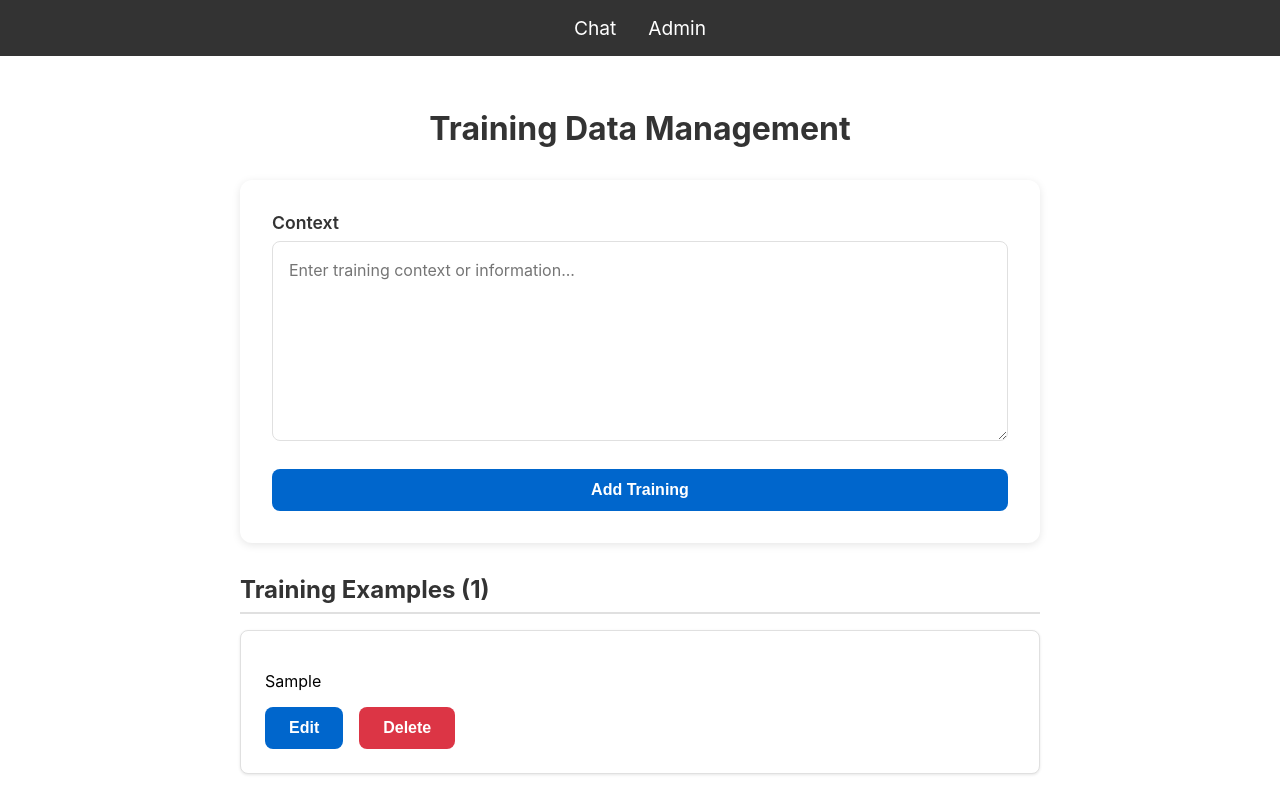
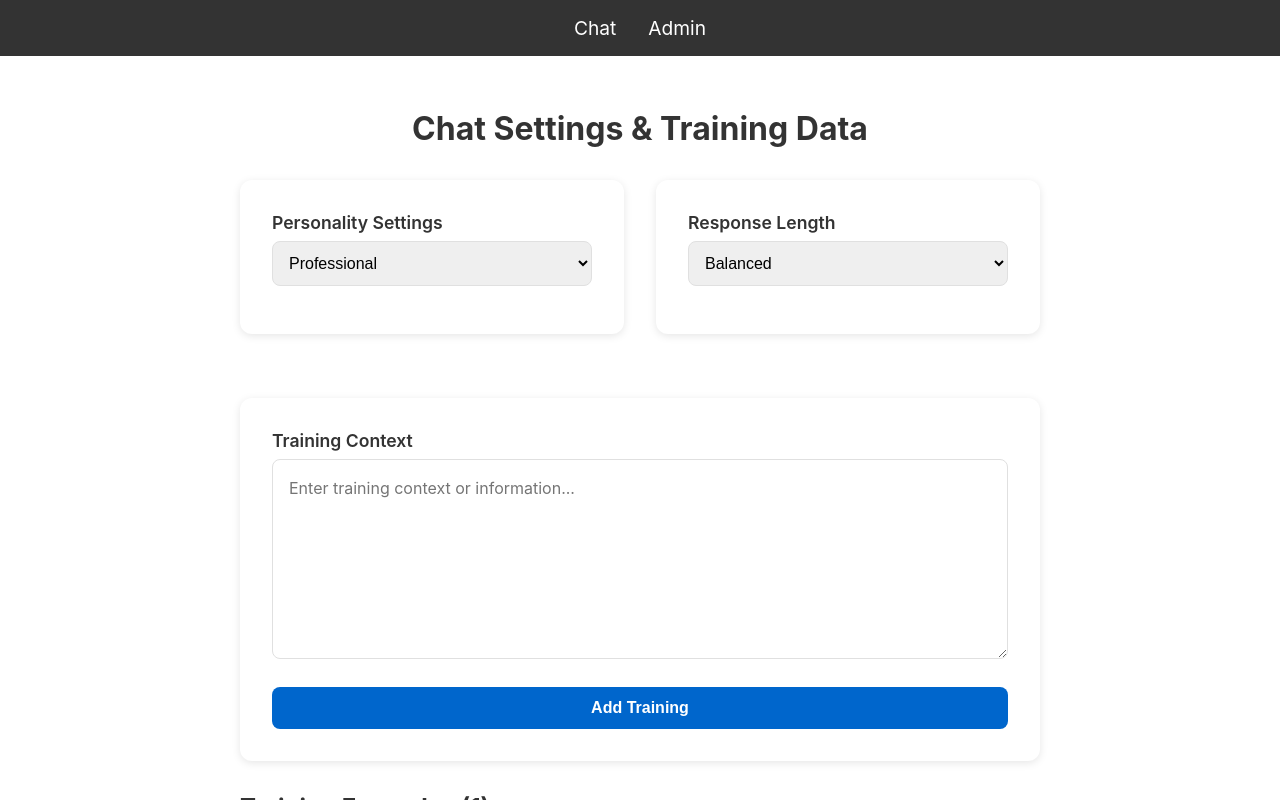
Before and after one commit to karmakazi/ai-chat-client, a React (Create React App) app: page /admin in a window 1280 px wide. Both pictures are taken after typing "Sample" into the empty fields and a click on the button "Add Training". Shown: the top 800 px of the page. Built offline with nearby package versions, Linux system fonts and the light colour scheme; no server answers.

Commit message:
Add chatbot personality and response settings with training example toggles

```diff
--- a/src/pages/Admin.tsx
+++ b/src/pages/Admin.tsx
@@ -117,24 +117,149 @@ const ButtonGroup = styled.div`
   margin-top: 1rem;
 `;
 
+const SettingsSection = styled.div`
+  background: white;
+  border-radius: 12px;
+  padding: 2rem;
+  margin-bottom: 2rem;
+  box-shadow: 0 2px 8px rgba(0, 0, 0, 0.1);
+`;
+
+const SettingsGrid = styled.div`
+  display: grid;
+  grid-template-columns: 1fr 1fr;
+  gap: 2rem;
+  margin-bottom: 2rem;
+
+  @media (max-width: 768px) {
+    grid-template-columns: 1fr;
+  }
+`;
+
+const Select = styled.select`
+  padding: 0.75rem;
+  border: 1px solid #e0e0e0;
+  border-radius: 8px;
+  font-size: 1rem;
+  width: 100%;
+  margin-bottom: 1rem;
+
+  &:focus {
+    outline: none;
+    border-color: #0066cc;
+  }
+`;
+
+const Input = styled.input`
+  padding: 0.75rem;
+  border: 1px solid #e0e0e0;
+  border-radius: 8px;
+  font-size: 1rem;
+  width: 100%;
+  margin-bottom: 1rem;
+
+  &:focus {
+    outline: none;
+    border-color: #0066cc;
+  }
+`;
+
+const Toggle = styled.label`
+  display: inline-flex;
+  align-items: center;
+  cursor: pointer;
+  gap: 0.5rem;
+`;
+
+const ToggleInput = styled.input`
+  appearance: none;
+  width: 50px;
+  height: 26px;
+  background: #e0e0e0;
+  border-radius: 13px;
+  position: relative;
+  cursor: pointer;
+  transition: background 0.3s;
+
+  &:checked {
+    background: #0066cc;
+  }
+
+  &:before {
+    content: '';
+    position: absolute;
+    width: 22px;
+    height: 22px;
+    border-radius: 11px;
+    background: white;
+    top: 2px;
+    left: 2px;
+    transition: transform 0.3s;
+  }
+
+  &:checked:before {
+    transform: translateX(24px);
+  }
+`;
+
 export interface TrainingData {
   id: string;
   context: string;
+  isEnabled: boolean;
+}
+
+interface PersonalitySettings {
+  tone: string;
+  customTone: string;
+}
+
+interface ResponseSettings {
+  lengthPreference: string;
+  minWords: number;
+  maxWords: number;
+}
+
+interface Settings {
+  personality: PersonalitySettings;
+  response: ResponseSettings;
 }
 
 const STORAGE_KEY = 'chatTrainingData';
+const SETTINGS_STORAGE_KEY = 'chatSettings';
+
+const DEFAULT_SETTINGS = {
+  personality: {
+    tone: 'professional',
+    customTone: '',
+  },
+  response: {
+    lengthPreference: 'balanced',
+    minWords: 50,
+    maxWords: 200,
+  }
+};
 
 function Admin() {
   const [trainingData, setTrainingData] = useState<TrainingData[]>(() => {
     const saved = localStorage.getItem(STORAGE_KEY);
     return saved ? JSON.parse(saved) : [];
   });
+
+  const [settings, setSettings] = useState(() => {
+    const saved = localStorage.getItem(SETTINGS_STORAGE_KEY);
+    return saved ? JSON.parse(saved) : DEFAULT_SETTINGS;
+  });
+
   const [context, setContext] = useState('');
   const [editingId, setEditingId] = useState<string | null>(null);
 
   useEffect(() => {
     localStorage.setItem(STORAGE_KEY, JSON.stringify(trainingData));
   }, [trainingData]);
+
+  useEffect(() => {
+    localStorage.setItem(SETTINGS_STORAGE_KEY, JSON.stringify(settings));
+  }, [settings]);
 
   const handleSubmit = (e: React.FormEvent) => {
     e.preventDefault();
@@ -154,7 +279,8 @@ function Admin() {
     } else {
       const newExample: TrainingData = {
         id: Date.now().toString(),
-        context
+        context,
+        isEnabled: true
       };
       setTrainingData([...trainingData, newExample]);
     }
@@ -173,13 +299,90 @@ function Admin() {
     }
   };
 
+  const handleToggle = (id: string) => {
+    setTrainingData(trainingData.map(example =>
+      example.id === id
+        ? { ...example, isEnabled: !example.isEnabled }
+        : example
+    ));
+  };
+
+  const handleSettingsChange = (section: 'personality' | 'response', field: string, value: string | number) => {
+    setSettings((prev: Settings) => ({
+      ...prev,
+      [section]: {
+        ...prev[section],
+        [field]: value
+      }
+    }));
+  };
+
   return (
     <AdminContainer>
-      <Title>Training Data Management</Title>
+      <Title>Chat Settings & Training Data</Title>
+
+      <SettingsGrid>
+        <SettingsSection>
+          <Label>Personality Settings</Label>
+          <Select
+            value={settings.personality.tone}
+            onChange={(e) => handleSettingsChange('personality', 'tone', e.target.value)}
+          >
+            <option value="professional">Professional</option>
+            <option value="casual">Casual</option>
+            <option value="friendly">Friendly</option>
+            <option value="technical">Technical</option>
+            <option value="custom">Custom</option>
+          </Select>
+
+          {settings.personality.tone === 'custom' && (
+            <TextArea
+              value={settings.personality.customTone}
+              onChange={(e) => handleSettingsChange('personality', 'customTone', e.target.value)}
+              placeholder="Describe the custom personality/tone you want the chatbot to have..."
+              style={{ marginTop: '1rem' }}
+            />
+          )}
+        </SettingsSection>
+
+        <SettingsSection>
+          <Label>Response Length</Label>
+          <Select
+            value={settings.response.lengthPreference}
+            onChange={(e) => handleSettingsChange('response', 'lengthPreference', e.target.value)}
+          >
+            <option value="brief">Brief</option>
+            <option value="balanced">Balanced</option>
+            <option value="detailed">Detailed</option>
+            <option value="custom">Custom</option>
+          </Select>
+
+          {settings.response.lengthPreference === 'custom' && (
+            <div>
+              <Label>Min Words</Label>
+              <Input
+                type="number"
+                value={settings.response.minWords}
+                onChange={(e) => handleSettingsChange('response', 'minWords', parseInt(e.target.value))}
+                min="10"
+                max="1000"
+              />
+              <Label>Max Words</Label>
+              <Input
+                type="number"
+                value={settings.response.maxWords}
+                onChange={(e) => handleSettingsChange('response', 'maxWords', parseInt(e.target.value))}
+                min="10"
+                max="1000"
+              />
+            </div>
+          )}
+        </SettingsSection>
+      </SettingsGrid>
 
       <Form onSubmit={handleSubmit}>
         <div>
-          <Label htmlFor="context">Context</Label>
+          <Label htmlFor="context">Training Context</Label>
           <TextArea
             id="context"
             value={context}
@@ -200,7 +403,15 @@ function Admin() {
       ) : (
         trainingData.map(example => (
           <TrainingExample key={example.id}>
-            <p>{example.context}</p>
+            <Toggle>
+              <ToggleInput
+                type="checkbox"
+                checked={example.isEnabled}
+                onChange={() => handleToggle(example.id)}
+              />
+              {example.isEnabled ? 'Enabled' : 'Disabled'}
+            </Toggle>
+            <p style={{ opacity: example.isEnabled ? 1 : 0.5 }}>{example.context}</p>
             <ButtonGroup>
               <Button onClick={() => handleEdit(example)}>Edit</Button>
               <DeleteButton onClick={() => handleDelete(example.id)}>Delete</DeleteButton>
--- a/src/pages/Chat.tsx
+++ b/src/pages/Chat.tsx
@@ -2,6 +2,31 @@ import React, { useState, FormEvent, useEffect, useRef } from 'react';
 import styled from '@emotion/styled';
 import { sendMessage } from '../services/gemini';
 import { TrainingData } from './Admin';
+
+interface Settings {
+  personality: {
+    tone: string;
+    customTone: string;
+  };
+  response: {
+    lengthPreference: string;
+    minWords: number;
+    maxWords: number;
+  };
+}
+
+const SETTINGS_STORAGE_KEY = 'chatSettings';
+const DEFAULT_SETTINGS = {
+  personality: {
+    tone: 'professional',
+    customTone: '',
+  },
+  response: {
+    lengthPreference: 'balanced',
+    minWords: 50,
+    maxWords: 200,
+  }
+};
 
 const AppContainer = styled.div`
   display: flex;
@@ -93,17 +118,54 @@ function Chat() {
   const [isLoading, setIsLoading] = useState(false);
   const messageListRef = useRef<HTMLDivElement>(null);
 
+  const [settings, setSettings] = useState<Settings>(() => {
+    const saved = localStorage.getItem(SETTINGS_STORAGE_KEY);
+    return saved ? JSON.parse(saved) : DEFAULT_SETTINGS;
+  });
+
   useEffect(() => {
     if (messageListRef.current) {
       messageListRef.current.scrollTop = messageListRef.current.scrollHeight;
     }
   }, [messages]);
 
+  const getPersonalityPrompt = (settings: Settings) => {
+    if (settings.personality.tone === 'custom' && settings.personality.customTone) {
+      return `Please respond in the following style: ${settings.personality.customTone}.\n\n`;
+    }
+
+    const toneGuides = {
+      professional: 'Please respond in a professional and formal manner.',
+      casual: 'Please respond in a casual and relaxed tone.',
+      friendly: 'Please respond in a friendly and approachable manner.',
+      technical: 'Please respond with technical precision and detail.',
+    };
+
+    return `${toneGuides[settings.personality.tone as keyof typeof toneGuides]}\n\n`;
+  };
+
+  const getLengthPrompt = (settings: Settings) => {
+    if (settings.response.lengthPreference === 'custom') {
+      return `Please keep your response between ${settings.response.minWords} and ${settings.response.maxWords} words.\n\n`;
+    }
+
+    const lengthGuides = {
+      brief: 'Please keep your responses concise and to the point, using no more than 50 words.',
+      balanced: 'Please provide balanced responses with moderate detail, using between 50-200 words.',
+      detailed: 'Please provide detailed and comprehensive responses, using at least 200 words.',
+    };
+
+    return `${lengthGuides[settings.response.lengthPreference as keyof typeof lengthGuides]}\n\n`;
+  };
+
   const formatTrainingDataForPrompt = (trainingData: TrainingData[]) => {
     if (!trainingData.length) return '';
 
+    const enabledTraining = trainingData.filter(example => example.isEnabled);
+    if (!enabledTraining.length) return '';
+
     return 'Here is some context to inform your responses:\n\n' +
-      trainingData.map(example => example.context).join('\n\n') +
+      enabledTraining.map(example => example.context).join('\n\n') +
       '\n\nPlease use this context to inform your response to the following:\n';
   };
 
@@ -120,8 +182,12 @@ function Chat() {
     try {
       const savedTrainingData = localStorage.getItem('chatTrainingData');
       const trainingData: TrainingData[] = savedTrainingData ? JSON.parse(savedTrainingData) : [];
+
+      const personalityPrompt = getPersonalityPrompt(settings);
+      const lengthPrompt = getLengthPrompt(settings);
       const trainingContext = formatTrainingDataForPrompt(trainingData);
-        const prompt = `${trainingContext}${currentInput}`;
+
+      const prompt = `${personalityPrompt}${lengthPrompt}${trainingContext}${currentInput}`;
 
       const botResponse = await sendMessage(prompt);
       const botMessage: ChatMessage = { text: botResponse, isUser: false };
```
Lines whose indentation alone changed are shown as unchanged.
